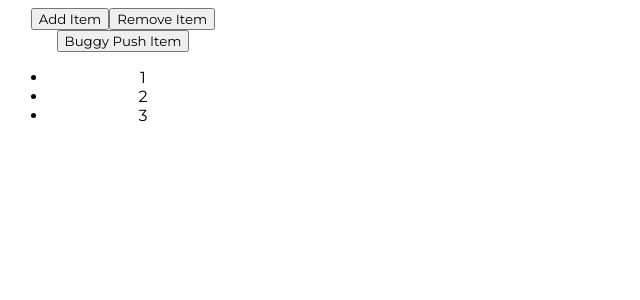
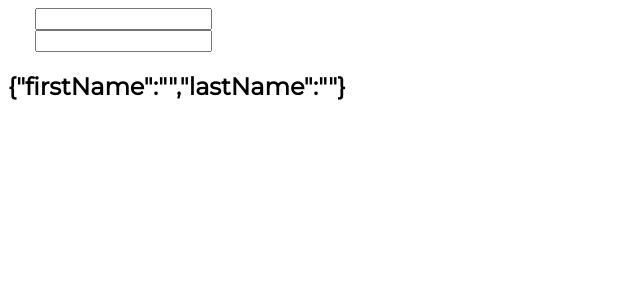
Before and after one commit to KarlMoran/Functional-Components-Challenge, a React (Create React App) app in the folder my-app/: page / in a window 1280 px wide. Shown: the top 300 px of the page, without its empty margins (0-640 px from the left). Built offline with nearby package versions, Linux system fonts and the light colour scheme.

Commit message:
UseStateWithObjects

```diff
--- a/my-app/src/App.js
+++ b/my-app/src/App.js
@@ -13,7 +13,8 @@
 // import SearchBar from "./components/SearchBar";
 // import ContentSearch from "./components/ContentSearch";
 // import ControlledFormHooks from './components/ControlledFormHooks';
-import UseStateWithArrays from './components/UseStateWithArrays';
+// import UseStateWithArrays from './components/UseStateWithArrays';
+import UseStateWithObjects from './components/UseStateWithObjects';
 
 
 
@@ -34,7 +35,8 @@
       {/* <SearchBar /> */}
       {/* <ContentSearch /> */}
       {/* <ControlledFormHooks /> */}
-      <UseStateWithArrays />
+      {/* <UseStateWithArrays /> */}
+      <UseStateWithObjects />
     </div>
   );
 }
--- /dev/null
+++ b/my-app/src/components/UseStateWithObjects.js
@@ -0,0 +1,31 @@
+import React, { useState } from 'react'
+
+function UseStateWithObjects() {
+    const [name, setName] = useState({ firstName: "", lastName: "" });
+
+    return (
+        <div>
+            <form>
+                <input
+                    type="text"
+                    value={name.firstName}
+                    onChange={e => setName({
+                        ...name, // spread current value
+                        firstName: e.target.value
+                    })}
+                />
+                <input
+                    type="text"
+                    value={name.lastName}
+                    onChange={e => setName({
+                        ...name, // spread current value
+                        lastName: e.target.value
+                    })}
+                />
+                <h2>{JSON.stringify(name)}</h2>
+            </form>
+        </div>
+    )
+}
+
+export default UseStateWithObjects
```
